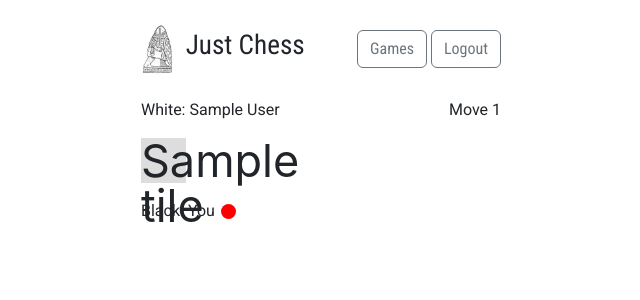
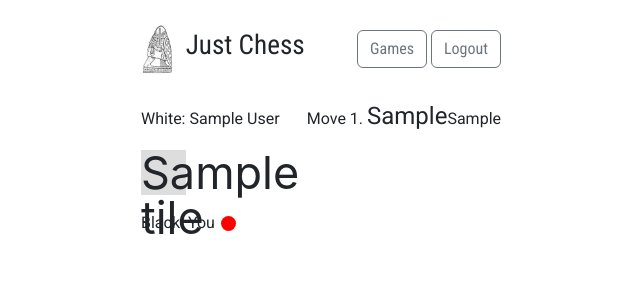
Before and after one commit to ErikvanErp/deployed_chess_app, a Flask app: template flask_app/templates/play.html in a window 1280 px wide. Shown: the top 300 px of the page, without its empty margins (319-959 px from the left). Run offline with Flask 2, Linux system fonts and the light colour scheme; the template is opened without the code that fills it: most values are stand-ins (such as "Sample title", 1, 10 or a date in 2020).

Commit message:
show last move on play template

```diff
--- a/flask_app/templates/play.html
+++ b/flask_app/templates/play.html
@@ -14,7 +14,7 @@
 
         <div id="game_id" style="display:none">{{ this_game.id }}</div>
 
-        <div class="my-3" style="display:flex; justify-content: space-between;">
+        <div class="my-3" style="display:flex; justify-content: space-between; align-items: baseline;">
             <div>
                 {% if this_game.current_is_white and this_game.is_current_player_turn %}
                 <div style="display:flex; align-items: center;">White: You
@@ -31,12 +31,12 @@
 
             {# display move number, and check or check-mate #}
             <div>
-                Move {{ this_game.move_number}}
+                Move {{ this_game.move_number}}.  <span style="font-size:1.5em">{{ last_move_piece }}</span>{{ last_move }}
                 {% if this_game.status == 2 %} - <span style="color:red">Check</span>
                 {% elif this_game.status == 3 %} - <b>Draw offered</b>
                 {% elif this_game.status == 4 %} - <b>Draw</b>
                 {% elif this_game.status == 5 %} - <b>Resigned</b>
-                {% elif this_game.status == 6 %} - <span style="">Check mate</span>
+                {% elif this_game.status == 6 %} - <span style="color:red">Check mate</span>
                 {% endif %}
             </div>
         </div>
```
Also changed, not shown: flask_app/controllers/games_controller.py (+12 -1 lines), 2 other files.
